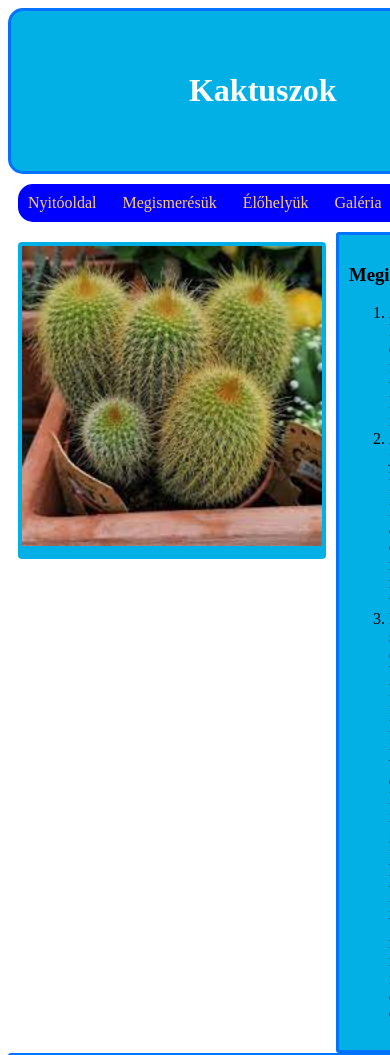
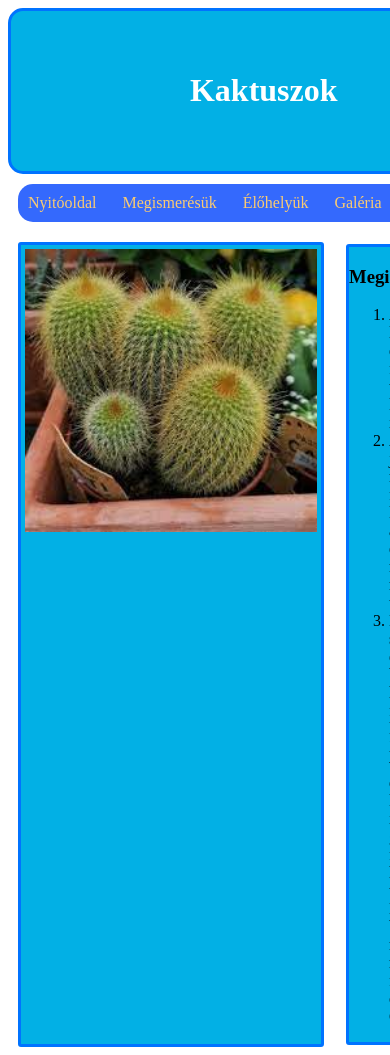
Before and after one commit to someone2332123/kaktuszok, a plain HTML site: page index.html in a window 390 px wide. Shown: the top 1055 px of the page. Drawn offline with Linux system fonts and the light colour scheme.

Commit message:
kaktuszok

```diff
--- a/style.css
+++ b/style.css
@@ -1,3 +1,8 @@
+*{
+
+    box-sizing: border-box;
+}
+
 header{
     text-align: center;
     border-radius: 15px ;
@@ -10,7 +15,7 @@ header{
 
 nav{
     padding: 10px;
-    background-color: blue;
+    background-color: rgb(52, 105, 253);
     border-radius: 15px;
     word-spacing: 22px;
     margin: 10px;
@@ -23,23 +28,26 @@ article{
     border: solid rgb(0, 115, 255);
     border-radius:3px;
     grid-area: a;
-    padding: 10px;
+    margin: 12px;
 }
 
 aside{
     grid-area: as;
-    padding: 10px;
+    margin: 10px;
+    background-color: rgb(2, 176, 229);
+    border: solid rgb(0, 115, 255);
+    border-radius:3px;
 }
 
 nav a{
     color: rgb(250, 203, 114);
     text-decoration: none;
 }
-nav a:hover{
-    padding: 5px;
-    background-color: aquamarine;
-    border-radius: 3px;
-}
+    nav a:hover{
+        padding: 5px;
+        background-color: rgb(106, 230, 252);
+        border-radius: 3px;
+    }
 
 footer{
     padding: 10px;
@@ -64,7 +72,6 @@ main{
 img{
     height: 300px;
     width: 300px;
-    background-color: rgb(2, 176, 229);
     padding: 4px;
     padding-bottom: 13px;
     border-radius: 4px;
--- /dev/null
+++ b/style2.css
@@ -0,0 +1,177 @@
+
+body {
+  margin: 0;
+  font-family: "Georgia", serif;
+  background-color: #1e1f26;
+}
+
+
+main {
+  display: grid;
+  grid-template-areas:
+    "h"
+    "n"
+    "ar"
+    "f";
+  grid-template-columns: 1fr;
+  grid-template-rows: auto auto 1fr auto;
+  width: 80%;
+  margin: 0 auto;
+  background-color: #e6f7ff;
+  border: 3px solid #00bfff;
+}
+
+
+header {
+  grid-area: h;
+  background-color: #00bfff;
+  text-align: center;
+  padding: 20px;
+}
+
+header h1 {
+  color: white;
+  font-size: 48px;
+  margin: 0;
+}
+
+
+nav {
+  grid-area: n;
+  background-color: #00bfff;
+  display: flex;
+  justify-content: center;
+  flex-wrap: wrap;
+  gap: 10px;
+  padding: 10px;
+}
+
+nav a {
+  background-color: #1e90ff;
+  color: white;
+  text-decoration: none;
+  padding: 8px 16px;
+  border-radius: 5px;
+  font-weight: bold;
+  transition: background-color 0.3s ease;
+}
+
+nav a:hover {
+  background-color: #007acc;
+}
+
+
+article {
+  grid-area: ar;
+  background-color: #e6f7ff;
+  padding: 20px;
+}
+
+
+#kepek {
+  display: grid;
+  grid-template-areas:
+    "kep1 kep2 kep3"
+    "kep4 kep5 kep6"
+    "kep7 kep8 kep9";
+  gap: 15px;
+  justify-content: center;
+}
+
+
+#kepek img {
+  width: 100%;
+  height: 100%;
+  border: 2px solid #00bfff;
+  border-radius: 8px;
+  box-shadow: 0 2px 6px rgba(0, 0, 0, 0.15);
+}
+
+
+footer {
+  grid-area: f;
+  background-color: #00bfff;
+  text-align: center;
+  padding: 1px;
+  color: white;
+  border: solid #007acc ;
+  margin: 15px;
+}
+
+@media (max-width: 1000px) {
+  main {
+    width: 90%;
+  }
+
+  header h1 {
+    font-size: 40px;
+  }
+
+  nav a {
+    padding: 6px 12px;
+    font-size: 15px;
+  }
+
+  #kepek {
+  display: grid;
+  grid-template-columns: repeat(3, 1fr);
+  grid-auto-rows: 250px;
+  gap: 15px;
+  justify-content: center;
+}
+}
+
+@media (max-width: 800px) {
+  header h1 {
+    font-size: 36px;
+  }
+
+  nav {
+    flex-direction: column;
+    align-items: center;
+  }
+
+  nav a {
+    width: 70%;
+    text-align: center;
+  }
+
+  #kepek {
+    grid-template-areas:
+      "kep1 kep2"
+      "kep3 kep4"
+      "kep5 kep6"
+      "kep7 kep8"
+      "kep9 kep9";
+  }
+}
+@media (max-width: 500px) {
+  main {
+    width: 95%;
+  }
+
+  header h1 {
+    font-size: 30px;
+  }
+
+  nav a {
+    font-size: 14px;
+    width: 90%;
+  }
+
+  #kepek {
+    grid-template-areas:
+      "kep1"
+      "kep2"
+      "kep3"
+      "kep4"
+      "kep5"
+      "kep6"
+      "kep7"
+      "kep8"
+      "kep9";
+  }
+
+  #kepek img {
+    border-radius: 6px;
+  }}
```
Also changed, not shown: index.html (renamed from kaktuszok.html, +4 -1 lines).
